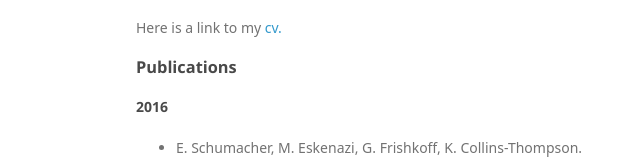
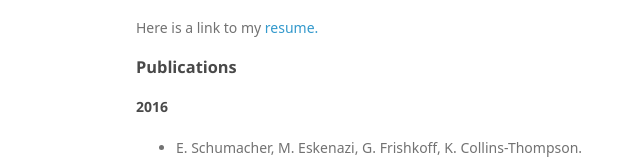
Before and after one commit to elliotschu/elliotschu.github.io, a plain HTML site: page index.html in a window 1280 px wide. Shown: the part 312-474 px from the top of the page, 434-1074 px from the left. Drawn offline with Linux system fonts and the light colour scheme; a web font is replaced by a local one.

Commit message:
Update index.html

```diff
--- a/index.html
+++ b/index.html
@@ -37,7 +37,7 @@
         <p>Before attending CMU, I graduated from Ohio State University with a degree in both <a href="https://cse.osu.edu/">Computer Science</a> and <a href="http://linguistics.osu.edu/">Linguistics</a>. Additionally, I worked as a software developer for several years (as a student intern and later full-time).</p>
 
 <p>
-Here is a link to my <a href="http://elliotschu.com/cv_elliot_schumacher.pdf">cv.</a></p>
+Here is a link to my <a href="http://elliotschu.com/schumacher_resume.pdf">resume.</a></p>
 
 <h3>
 <a id="publications" class="anchor" href="#publications" aria-hidden="true"><span aria-hidden="true" class="octicon octicon-link"></span></a>Publications</h3>
```
